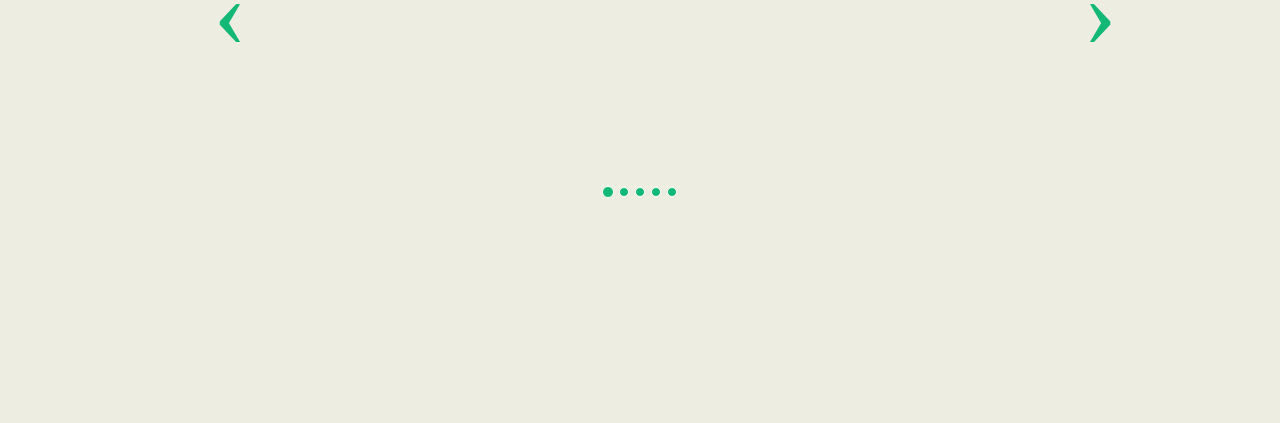
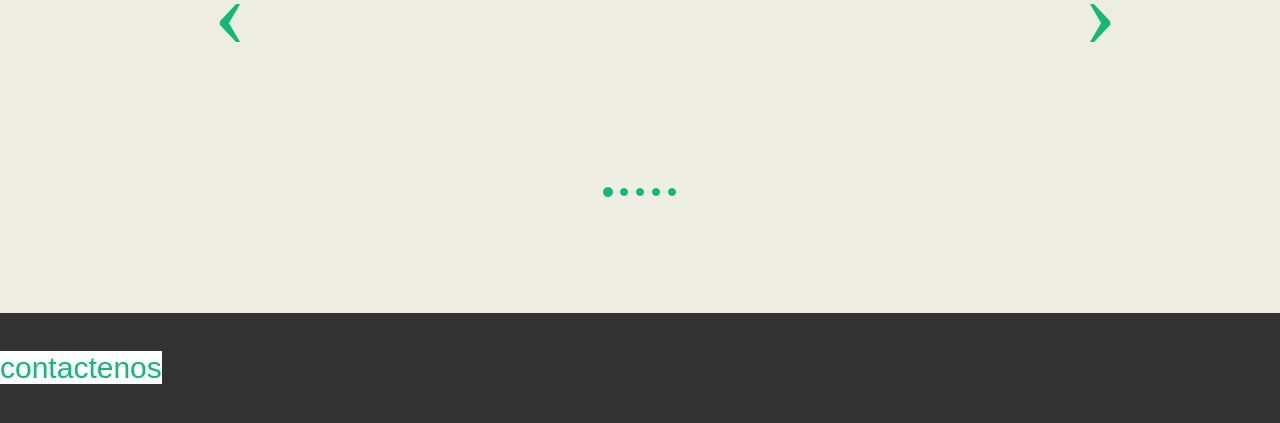
Before and after one commit to Danielest/sistemasLegales, a Django app: page / in a window 1280 px wide. Before the commit the part shown is almost empty. Shown: the part 377-800 px from the top of the page. Run offline with Django 3.2, Linux system fonts and the light colour scheme; parts of the project's set-up code (start-up, migrations or seed data) failed here and were passed over.

Commit message:
no message

```diff
--- /dev/null
+++ b/documentosLegales/documentosLegales/templates/footer.html
@@ -0,0 +1,24 @@
+
+<style type="text/css">
+.footer{
+	position: absolute;
+	bottom: 0;
+	height: 110px;
+	width: 100%;
+	background: #333333;
+}
+.footer a{
+	position: relative;
+	font-size: 30px;
+	line-height: 30px;
+	top: 40px;
+	text-align: right;
+	color: #13B876;
+	background-color: #FFFFFF;
+
+}
+
+</style>
+<footer class="footer">
+	<a>contactenos</a>
+</footer>
--- a/documentosLegales/documentosLegales/templates/usuarios/home.html
+++ b/documentosLegales/documentosLegales/templates/usuarios/home.html
@@ -78,9 +78,7 @@
 <!-- /carousel -->
 
 <!-- fotter -->
-<footer>
-
-</footer>
+{% include 'footer.html'%}
 <!--- /fotter -->
 
 
```
Also changed, not shown: documentosLegales/documentosLegales/static/usuarios/css/main.css (line endings or trailing spaces).
